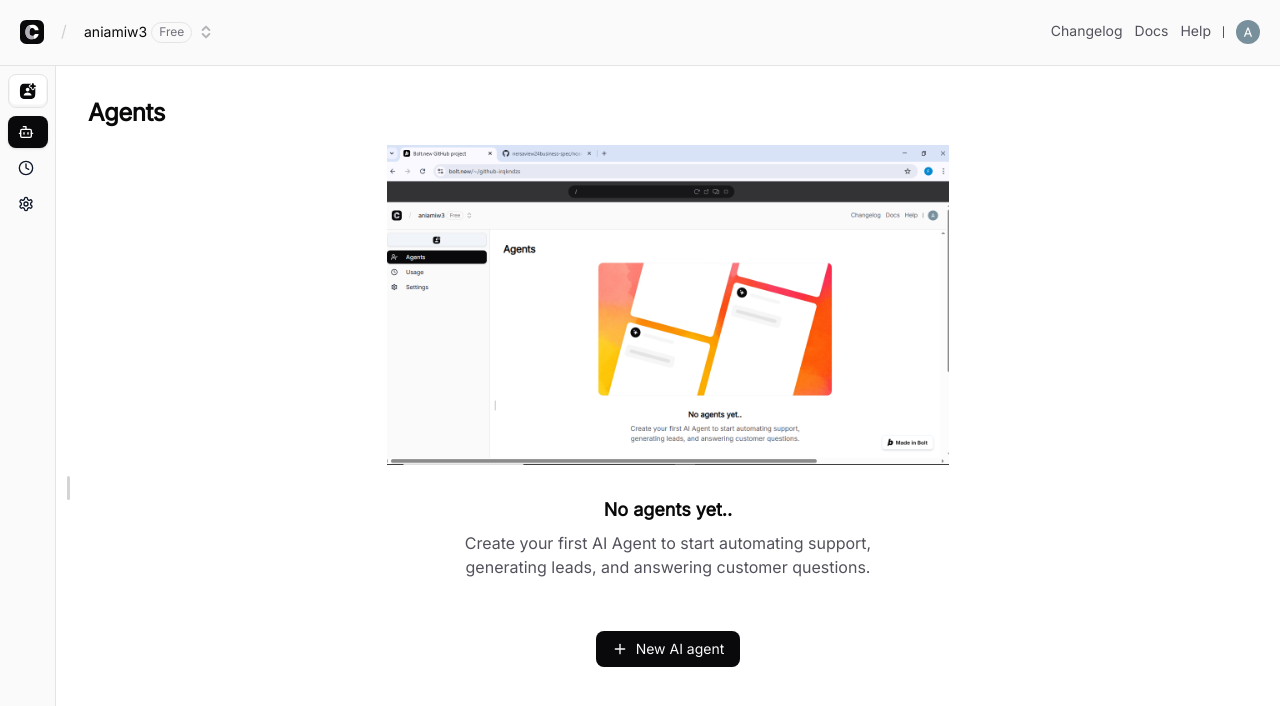
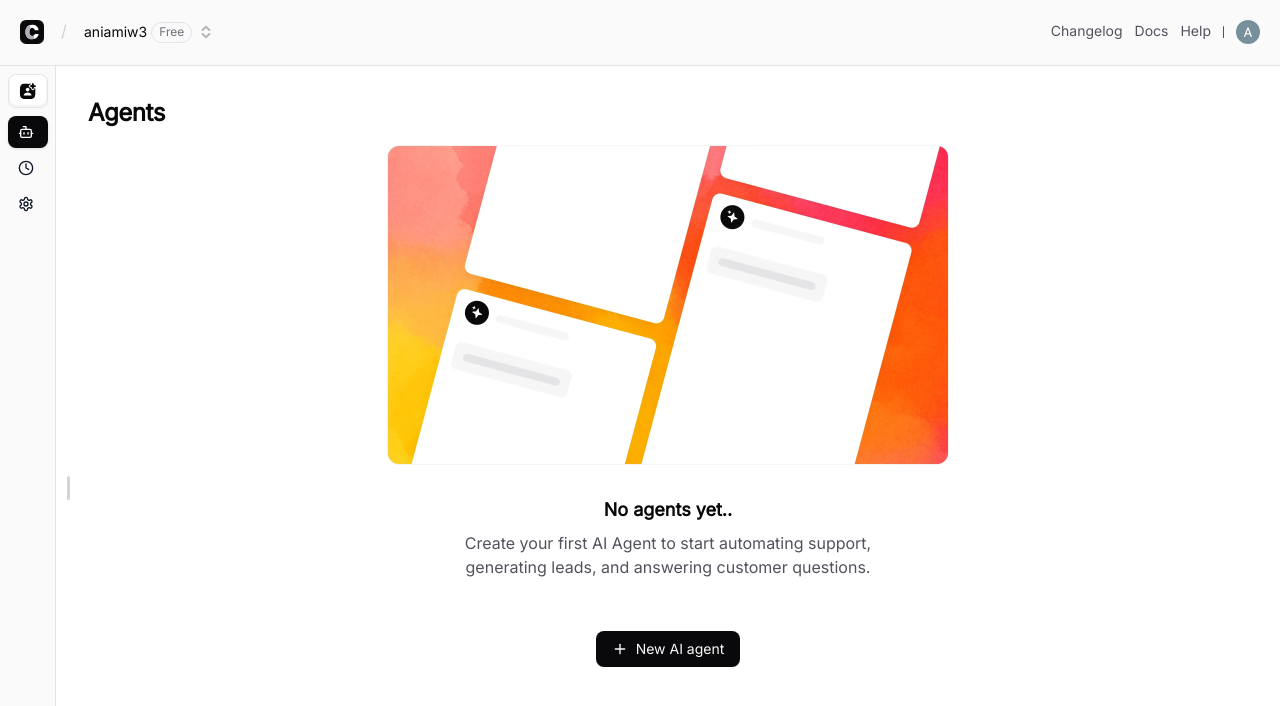
Before and after one commit to nersaview24business-spec/noaiagent, a React (Vite) app: page / in a window 1280 px wide. Shown: the top 706 px of the page. Built offline with nearby package versions, Linux system fonts and the light colour scheme.

Commit message:
Kembalikan gambar utama ke sebelumnya

```diff
--- a/src/screens/ChatbaseNoAgent/ChatbaseNoAgent.tsx
+++ b/src/screens/ChatbaseNoAgent/ChatbaseNoAgent.tsx
@@ -185,7 +185,7 @@ export const ChatbaseNoAgent = (): JSX.Element => {
             </div>
 
             <div className="flex flex-col items-center justify-center gap-8 px-8 pb-8 relative self-stretch w-full flex-[0_0_auto]">
-              <div className="relative max-w-[562px] w-[562px] h-80 bg-[url(/image.png)] bg-cover bg-[50%_50%]" />
+              <div className="relative max-w-[562px] w-[562px] h-80 bg-[url(/no-agents.png)] bg-cover bg-[50%_50%]" />
 
               <div className="inline-flex flex-col max-w-[420px] items-center justify-center gap-2 relative flex-[0_0_auto]">
                 <div className="inline-flex flex-col items-start relative flex-[0_0_auto]">
```
